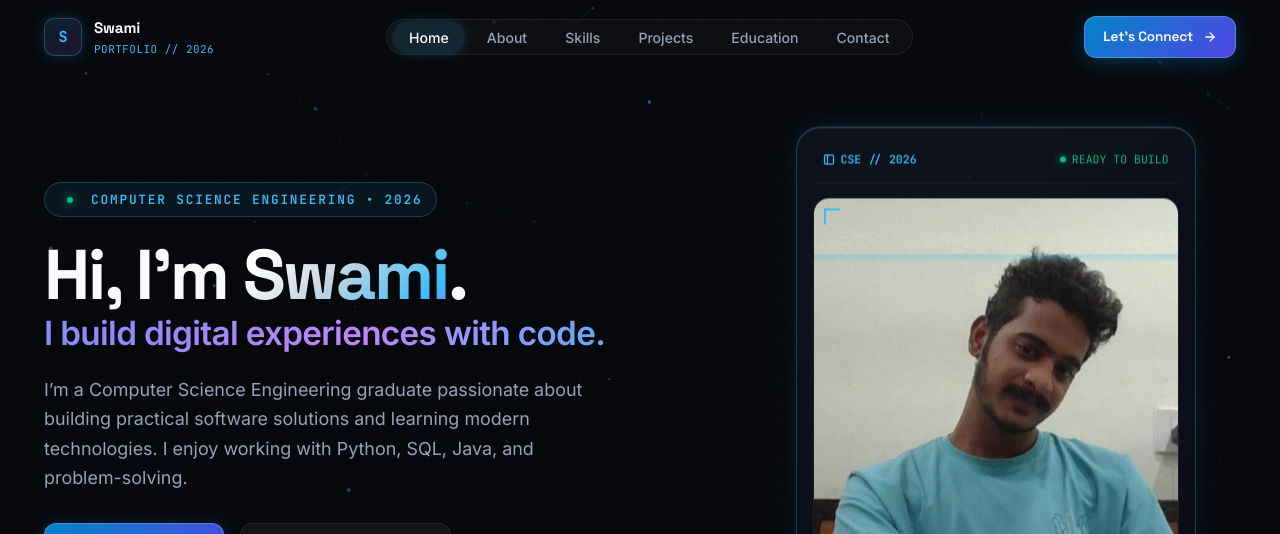
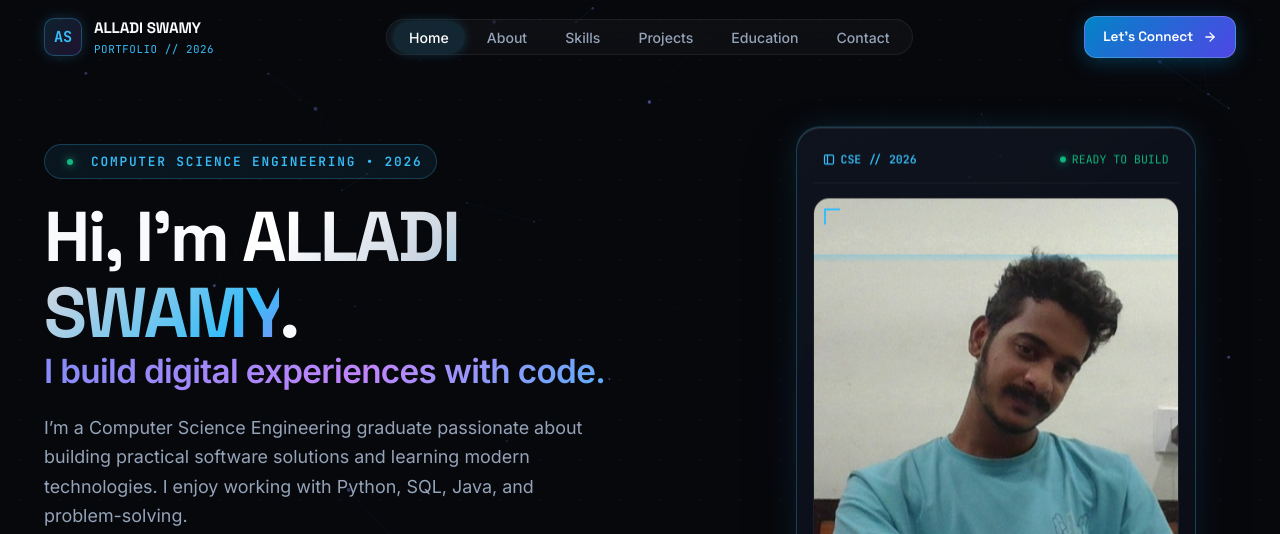
Before and after one commit to swamyalladi0/portfolio-website, a website built with Vite: page index.html in a window 1280 px wide. Shown: the top 534 px of the page. Built offline with nearby package versions, Linux system fonts and the light colour scheme.

Commit message:
Update profile details: ALLADI SWAMY, St. Mary's Group of Institutions, JNTU, Deshmukhi Hyderabad, Degam Armoor NZB Telangana, swamyalladi0@gmail.com

```diff
--- a/index.html
+++ b/index.html
@@ -6,25 +6,25 @@
     <meta http-equiv="X-UA-Compatible" content="IE=edge" />
 
     <!-- Primary SEO Metadata -->
-    <title>Swami | CSE Graduate & Software Developer</title>
+    <title>ALLADI SWAMY | CSE Graduate & Software Developer</title>
     <meta
       name="description"
-      content="Portfolio of Swami, a 2026 Computer Science Engineering graduate interested in software development, Python, SQL, and modern web technologies."
+      content="Portfolio of ALLADI SWAMY, a 2026 Computer Science Engineering graduate interested in software development, Python, SQL, and modern web technologies."
     />
-    <meta name="keywords" content="Swami, Computer Science Graduate, Software Developer, Python, SQL, Java, 2026 Batch, Engineering Portfolio" />
-    <meta name="author" content="Swami" />
+    <meta name="keywords" content="ALLADI SWAMY, Computer Science Graduate, Software Developer, Python, SQL, Java, 2026 Batch, Engineering Portfolio" />
+    <meta name="author" content="ALLADI SWAMY" />
     <meta name="theme-color" content="#07080c" />
 
     <!-- Open Graph / Facebook / LinkedIn -->
     <meta property="og:type" content="website" />
-    <meta property="og:title" content="Swami | CSE Graduate & Software Developer" />
-    <meta property="og:description" content="Portfolio of Swami, a 2026 Computer Science Engineering graduate focused on software development, Python, SQL, and practical applications." />
+    <meta property="og:title" content="ALLADI SWAMY | CSE Graduate & Software Developer" />
+    <meta property="og:description" content="Portfolio of ALLADI SWAMY, a 2026 Computer Science Engineering graduate focused on software development, Python, SQL, and practical applications." />
     <meta property="og:image" content="./src/assets/profile.jpg" />
 
     <!-- Twitter Cards -->
     <meta name="twitter:card" content="summary_large_image" />
-    <meta name="twitter:title" content="Swami | CSE Graduate & Software Developer" />
-    <meta name="twitter:description" content="Swami - Computer Science Engineering Graduate • 2026. Building practical digital solutions with code." />
+    <meta name="twitter:title" content="ALLADI SWAMY | CSE Graduate & Software Developer" />
+    <meta name="twitter:description" content="ALLADI SWAMY - Computer Science Engineering Graduate • 2026. Building practical digital solutions with code." />
     <meta name="twitter:image" content="./src/assets/profile.jpg" />
 
     <!-- Favicon -->
--- a/package.json
+++ b/package.json
@@ -20,6 +20,6 @@
     "python",
     "sql"
   ],
-  "author": "Swami",
+  "author": "ALLADI SWAMY",
   "license": "MIT"
 }
--- a/src/components/Contact.js
+++ b/src/components/Contact.js
@@ -27,6 +27,23 @@ export function renderContact() {
             </div>
 
             <div class="contact-info-list">
+
+              <!-- Name / Identity Card -->
+              <div class="contact-card-item">
+                <div class="contact-item-left">
+                  <div class="contact-icon-box">
+                    <svg width="20" height="20" viewBox="0 0 24 24" fill="none" stroke="currentColor" stroke-width="2" stroke-linecap="round" stroke-linejoin="round">
+                      <path d="M20 21v-2a4 4 0 0 0-4-4H8a4 4 0 0 0-4 4v2"></path>
+                      <circle cx="12" cy="7" r="4"></circle>
+                    </svg>
+                  </div>
+                  <div>
+                    <div class="contact-label">Software Developer</div>
+                    <div class="contact-value">${escapeHtml(contact.developerName || "SWAMY ALLADI")}</div>
+                  </div>
+                </div>
+                <span class="badge badge-tech" style="font-size: 0.72rem;">Identity</span>
+              </div>
 
               <!-- Email Card -->
               <div class="contact-card-item">
--- a/src/data/portfolioData.js
+++ b/src/data/portfolioData.js
@@ -14,8 +14,8 @@
 export const portfolioData = {
   // Personal Details
   personal: {
-    name: "Swami",
-    initials: "S",
+    name: "ALLADI SWAMY",
+    initials: "AS",
     role: "Computer Science Engineering Graduate • 2026",
     subRole: "Aspiring Software Developer",
     graduationYear: "2026",
@@ -27,8 +27,8 @@ export const portfolioData = {
       "I am a 2026 Computer Science Engineering graduate with a strong foundation in core software development, programming, databases, and building useful applications. Passionate about writing clean, maintainable code, dissecting complex problems into elegant logic, and continuously exploring modern engineering practices.",
     profilePhoto: "./src/assets/profile.jpg",
     resumeUrl: "./src/assets/resume.pdf",
-    location: "[YOUR LOCATION]",
-    email: "[YOUR EMAIL]",
+    location: "Degam, Armoor, NZB, Telangana",
+    email: "swamyalladi0@gmail.com",
     github: "https://github.com/swamyalladi0",
     linkedin: "https://linkedin.com/in/[YOUR-LINKEDIN]",
     status: "Available for Software Developer Opportunities",
@@ -306,11 +306,11 @@ ORDER BY occupancy_rate DESC;`
     year: "2026",
     degree: "Bachelor of Technology / Bachelor of Engineering",
     major: "Computer Science & Engineering",
-    institution: "[COLLEGE NAME]",
-    university: "[UNIVERSITY / AFFILIATION]",
+    institution: "St. Mary's Group of Institutions",
+    university: "JNTU",
     cgpa: "[CGPA]", // e.g. "8.6 / 10.0"
     status: "Graduating Batch 2026",
-    location: "[COLLEGE LOCATION]",
+    location: "Deshmukhi, Hyderabad",
     relevantCoursework: [
       "Data Structures & Algorithms",
       "Object-Oriented Programming (OOP)",
@@ -339,12 +339,13 @@ ORDER BY occupancy_rate DESC;`
   contact: {
     heading: "Let's Connect",
     subheading: "Have an opportunity, question, or looking to collaborate? Drop me a message below.",
-    email: "[YOUR EMAIL]",
+    developerName: "SWAMY ALLADI",
+    email: "swamyalladi0@gmail.com",
     github: "https://github.com/swamyalladi0",
     githubUsername: "@swamyalladi0",
     linkedin: "https://linkedin.com/in/[YOUR-LINKEDIN]",
     linkedinUsername: "in/[YOUR-LINKEDIN]",
-    location: "[YOUR LOCATION]",
+    location: "Degam, Armoor, NZB, Telangana",
     availability: "Available for internships & full-time junior developer roles (2026)",
     note: "Response time: Typically within 24-48 hours."
   },
@@ -352,7 +353,7 @@ ORDER BY occupancy_rate DESC;`
   // Footer Information
   footer: {
     quote: "Designed & built with curiosity.",
-    copyright: "© 2026 Swami. All rights reserved.",
+    copyright: "© 2026 ALLADI SWAMY. All rights reserved.",
     links: [
       { label: "Home", href: "#home" },
       { label: "About", href: "#about" },
```
